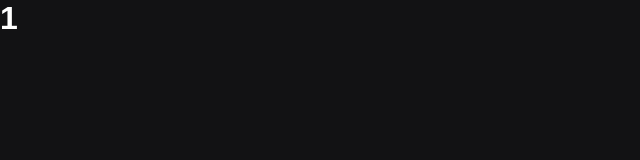
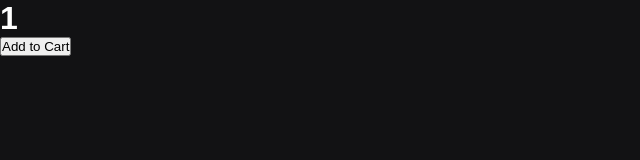
Before and after one commit to lucaspaulodev/NextJs, a Next.js app: page /catalog/products/1 in a window 1280 px wide. Shown: the top 160 px of the page, without its empty margins (0-640 px from the left). Built offline with nearby package versions, Linux system fonts and the light colour scheme.

Commit message:
Dynamic imports and Lazy Load

```diff
--- /dev/null
+++ b/src/components/AddToCartModal.tsx
@@ -0,0 +1,7 @@
+export default function AddToCartModal (){
+    return (
+        <div>
+            Do you want add this product to the cart?
+        </div>
+    )
+}
--- a/src/pages/catalog/products/[slug].tsx
+++ b/src/pages/catalog/products/[slug].tsx
@@ -1,9 +1,29 @@
 import { useRouter } from 'next/router'
+import dynamic from 'next/dynamic'
+import { useState } from 'react'
+
+
+const AddToCartModal = dynamic(
+  () => import('../../../components/AddToCartModal'),
+  {loading: () => <p>Loading...</p>, ssr: false}
+)
 
 export default function Product() {
   const router = useRouter()
+  const [isAddToCartModalVisible, setIsAddToCartModalVisible] = useState(false)
+
+
+  function handleAddToCart () {
+    setIsAddToCartModalVisible(true)
+  }
 
   return(
-    <h1>{router.query.slug}</h1>
+    <div>
+      <h1>{router.query.slug}</h1>
+
+      <button onClick={handleAddToCart}>Add to Cart</button>
+
+      {isAddToCartModalVisible && <AddToCartModal/>}
+    </div>
   )
 }
```
